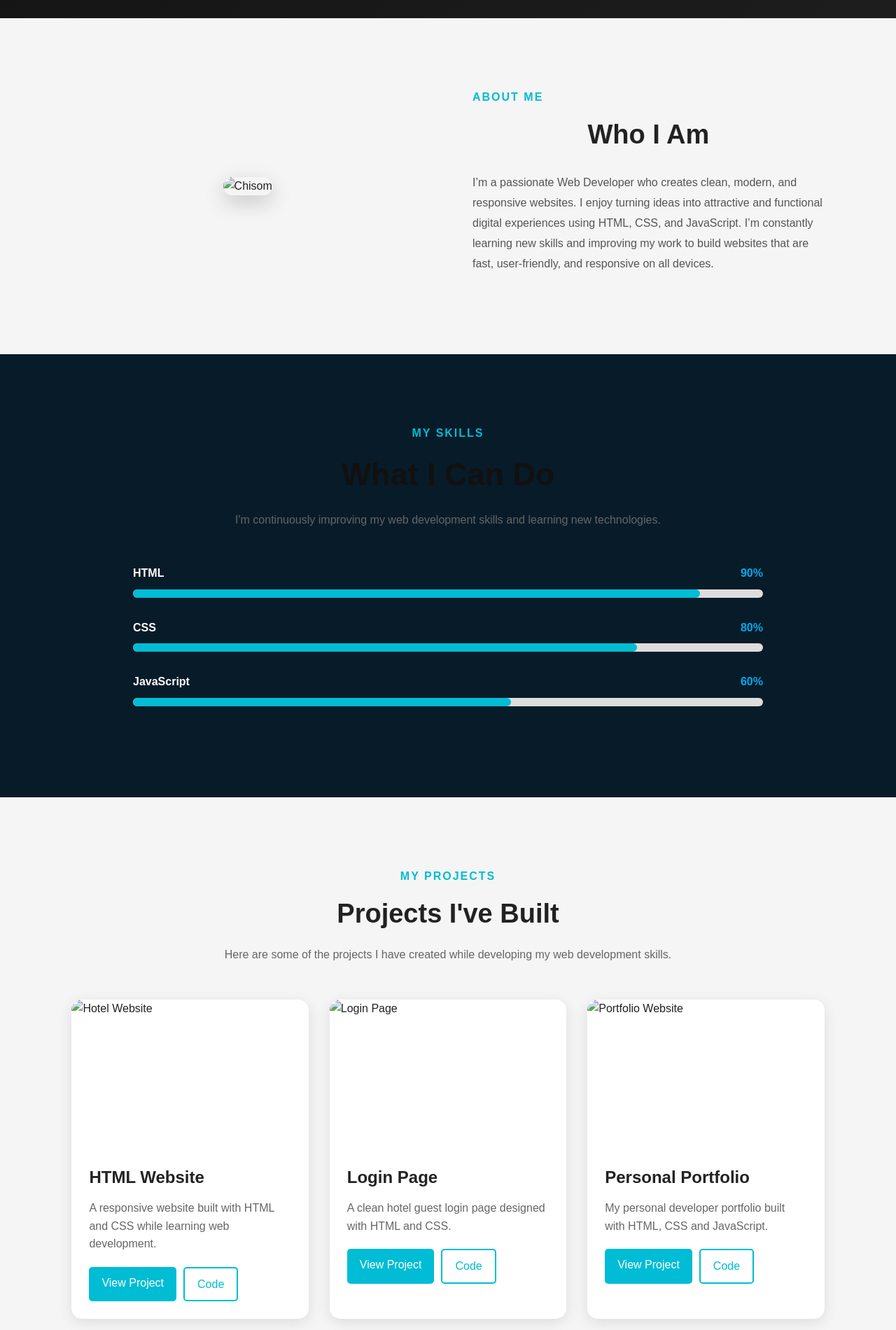
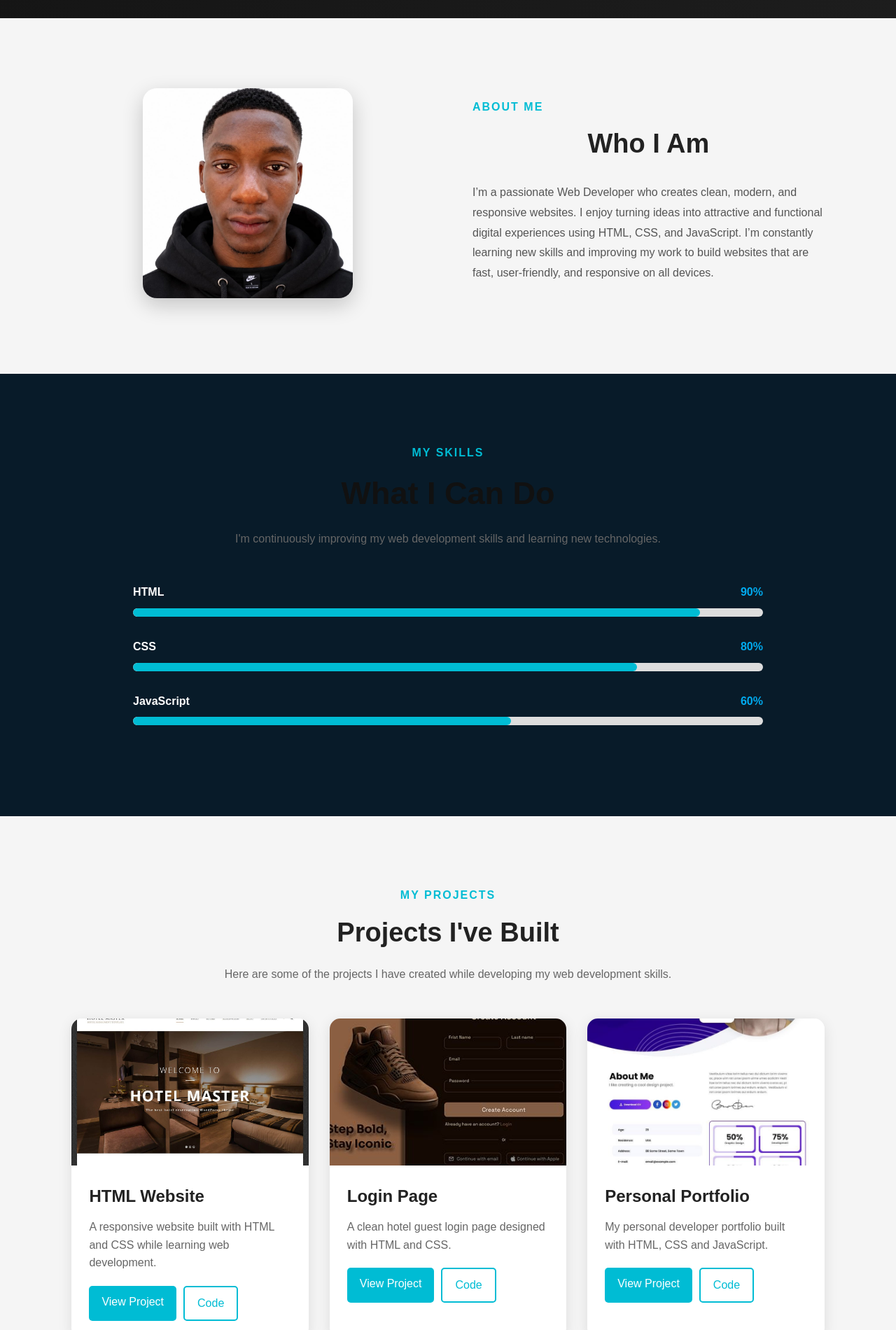
Before and after one commit to chisomguyy2009-ux/my-portfolio, a plain HTML site: page index.html in a window 1280 px wide. Shown: the part 780-2680 px from the top of the page at 70% size. Drawn offline with Linux system fonts and the light colour scheme.

Commit message:
Fix image paths for GitHub Pages

```diff
--- a/index.html
+++ b/index.html
@@ -16,7 +16,7 @@
     <header>
         <nav class="navbar">
 
-            <img src="images/chisom-logo.png.png" height="50px" width="50px">
+            <img src="chisom-logo.png.png" height="50px" width="50px">
 
             <ul class="nav-links" id="nav-links">
                 <li><a href="#home">Home</a></li>
@@ -75,7 +75,7 @@
             </div>
 
             <div class="hero-image">
-                <img src="images/profile.jpeg" alt="Chisom">
+                <img src="profile.jpeg" alt="Chisom">
             </div>
 
         </div>
@@ -89,7 +89,7 @@
         <div class="about-container">
 
             <div class="about-image">
-                <img src="images/hood.jpeg" alt="Chisom">
+                <img src="hood.jpeg" alt="Chisom">
             </div>
 
             <div class="about-text">
@@ -207,7 +207,7 @@
                 <div class="project-card">
 
                     <div class="project-image">
-                        <img src="images/hotel.jpg" alt="Hotel Website">
+                        <img src="hotel.jpg" alt="Hotel Website">
                     </div>
 
                     <div class="project-content">
@@ -233,7 +233,7 @@
                 <div class="project-card">
 
                     <div class="project-image">
-                        <img src="images/login.jpg" alt="Login Page">
+                        <img src="login.jpg" alt="Login Page">
                     </div>
 
                     <div class="project-content">
@@ -259,7 +259,7 @@
                 <div class="project-card">
 
                     <div class="project-image">
-                        <img src="images/portfolio.jpg" alt="Portfolio Website">
+                        <img src="portfolio.jpg" alt="Portfolio Website">
                     </div>
 
                     <div class="project-content">
```
